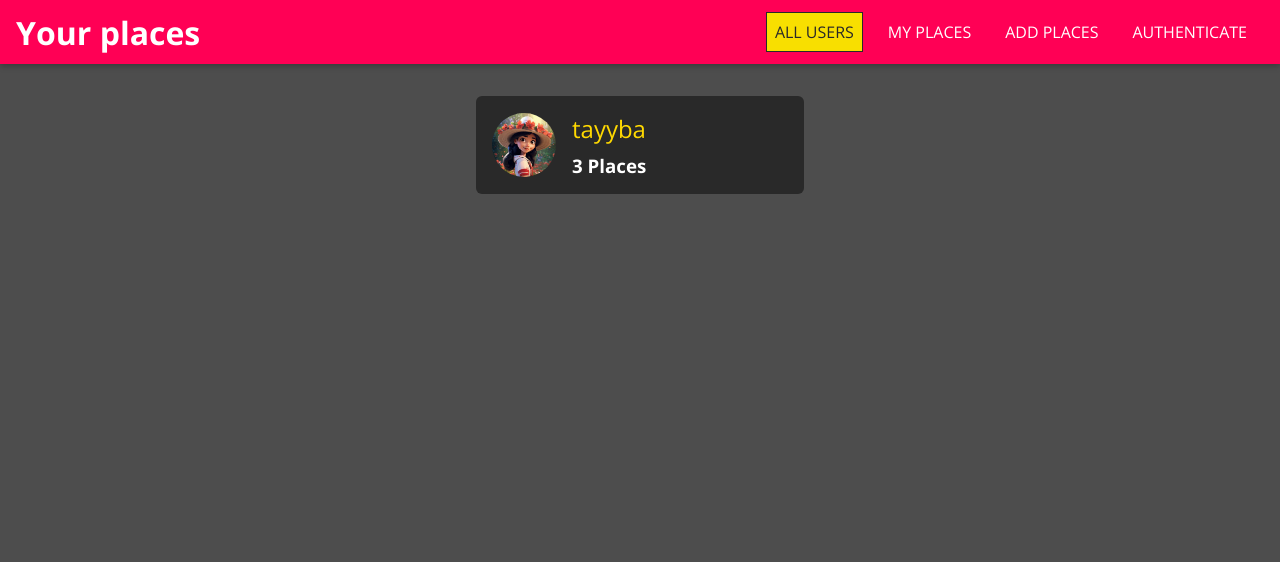
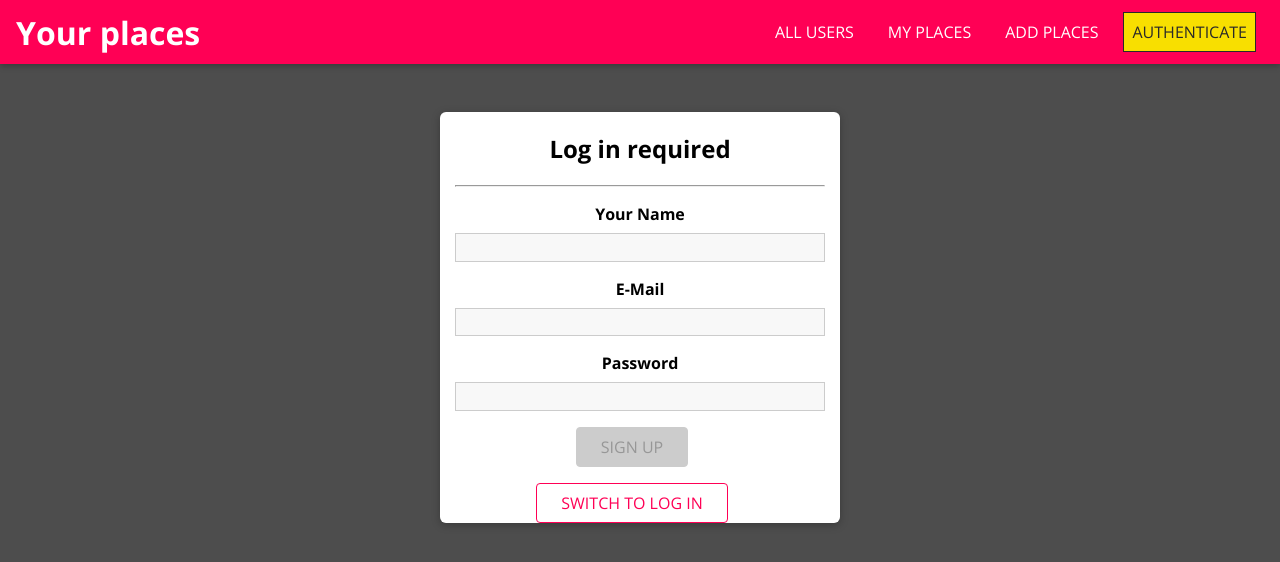
Before and after one commit to Tayyba-Zulfiqar/Trip-Tales, a React (Vite) app in the folder project/: page /auth in a window 1280 px wide. Before the commit this address led to /. Shown: the top 562 px of the page. Built offline with nearby package versions, Linux system fonts and the light colour scheme.

Commit message:
created route and ui for authentication forms

```diff
--- a/project/App.jsx
+++ b/project/App.jsx
@@ -9,6 +9,7 @@ import NewPlaces from "./src/Places/Pages/NewPlaces";
 import MainNavigation from "./src/Shared/Components/Navigations/MainNavigation";
 import UserPlaces from "./src/Places/Pages/UserPlaces";
 import UpdatePlace from "./src/Places/Pages/UpdatePlace";
+import Auth from "./src/Users/Pages/Auth";
 
 export default function App() {
   return (
@@ -28,6 +29,9 @@ export default function App() {
           <Route path="/places/:placeId">
             <UpdatePlace />
           </Route>
+          <Route path="/auth">
+            <Auth />
+          </Route>
           <Redirect to="/" />
         </Switch>
       </main>
--- a/project/src/Shared/Hooks/Form-hook.jsx
+++ b/project/src/Shared/Hooks/Form-hook.jsx
@@ -7,6 +7,10 @@ const formReducer = (state, action) => {
       let formIsValid = true;
       //checking if all inputs in form are valid:
       for (const inputId in state.inputs) {
+        //skip property if it is undefined:
+        if (!state.inputs[inputId]) {
+          continue;
+        }
         if (inputId === action.inputId) {
           //combining prev value of formIsValid with actual isValid so that if one will be false,
           //overall will become false too
--- /dev/null
+++ b/project/src/Users/Pages/Auth.css
@@ -0,0 +1,15 @@
+.authentication__header {
+  color: white;
+  text-align: center;
+}
+
+.authentication {
+  width: 90%;
+  max-width: 25rem;
+  margin: 7rem auto;
+  text-align: center;
+}
+
+.authentication form {
+  margin-bottom: 1rem;
+}
--- /dev/null
+++ b/project/src/Users/Pages/Auth.jsx
@@ -0,0 +1,106 @@
+import useForm from "../../Shared/Hooks/Form-hook";
+import "./Auth.css";
+import Card from "./../../Shared/Components/UI-Elements/Card";
+import Input from "../../Shared/Components/FormElements/Input";
+import Button from "../../Shared/Components/FormElements/Button";
+import {
+  VALIDATOR_EMAIL,
+  VALIDATOR_MINLENGTH,
+  VALIDATOR_REQUIRE,
+} from "../../Shared/Util/Validators";
+import { useState } from "react";
+
+export default function Authenticate(props) {
+  //managing state for switching mode:
+  const [isLoginMode, setIsLoginMode] = useState(false);
+  //using custom hook:
+  const [formState, inputHandler, setFormData] = useForm(
+    {
+      email: {
+        value: "",
+        isValid: false,
+      },
+      password: {
+        value: "",
+        isValid: false,
+      },
+    },
+    false
+  );
+
+  //submission handler function:
+  const authSubmitHandler = (event) => {
+    event.preventDefault();
+    console.log(formState.inputs);
+  };
+
+  //switch mode handler:
+  const switchModeHandler = () => {
+    if (!isLoginMode) {
+      setFormData(
+        {
+          ...formState.inputs,
+          name: undefined,
+        },
+        formState.inputs.email.isValid && formState.inputs.password.isValid
+      );
+    } else {
+      setFormData(
+        {
+          ...formState.inputs,
+          name: {
+            value: "",
+            isValid: false,
+          },
+        },
+        false
+      );
+    }
+    setIsLoginMode((prev) => !prev);
+  };
+
+  //returning UI:
+  return (
+    <Card className="authentication">
+      <h2>Log in required</h2>
+      <hr />
+      <form onSubmit={authSubmitHandler}>
+        {!isLoginMode && (
+          <Input
+            element="input"
+            id="name"
+            type="text"
+            label="Your Name"
+            validators={[VALIDATOR_REQUIRE()]}
+            errorText="Please enter your name"
+            onInput={inputHandler}
+          />
+        )}
+        <Input
+          element="input"
+          id="email"
+          type="email"
+          label="E-Mail"
+          validators={[VALIDATOR_EMAIL()]}
+          errorText="Please enter a valid email"
+          onInput={inputHandler}
+        />
+        <Input
+          element="input"
+          id="password"
+          type="password"
+          label="Password"
+          validators={[VALIDATOR_MINLENGTH(5)]}
+          errorText="Please enter a valid password(At least 5 characters)"
+          onInput={inputHandler}
+        />
+        <Button type="submit" disabled={!formState.isValid}>
+          {isLoginMode ? "LOG IN" : "SIGN UP"}
+        </Button>
+      </form>
+      <Button inverse onClick={switchModeHandler}>
+        SWITCH TO {isLoginMode ? "SIGN UP" : "LOG IN"}
+      </Button>
+    </Card>
+  );
+}
```
